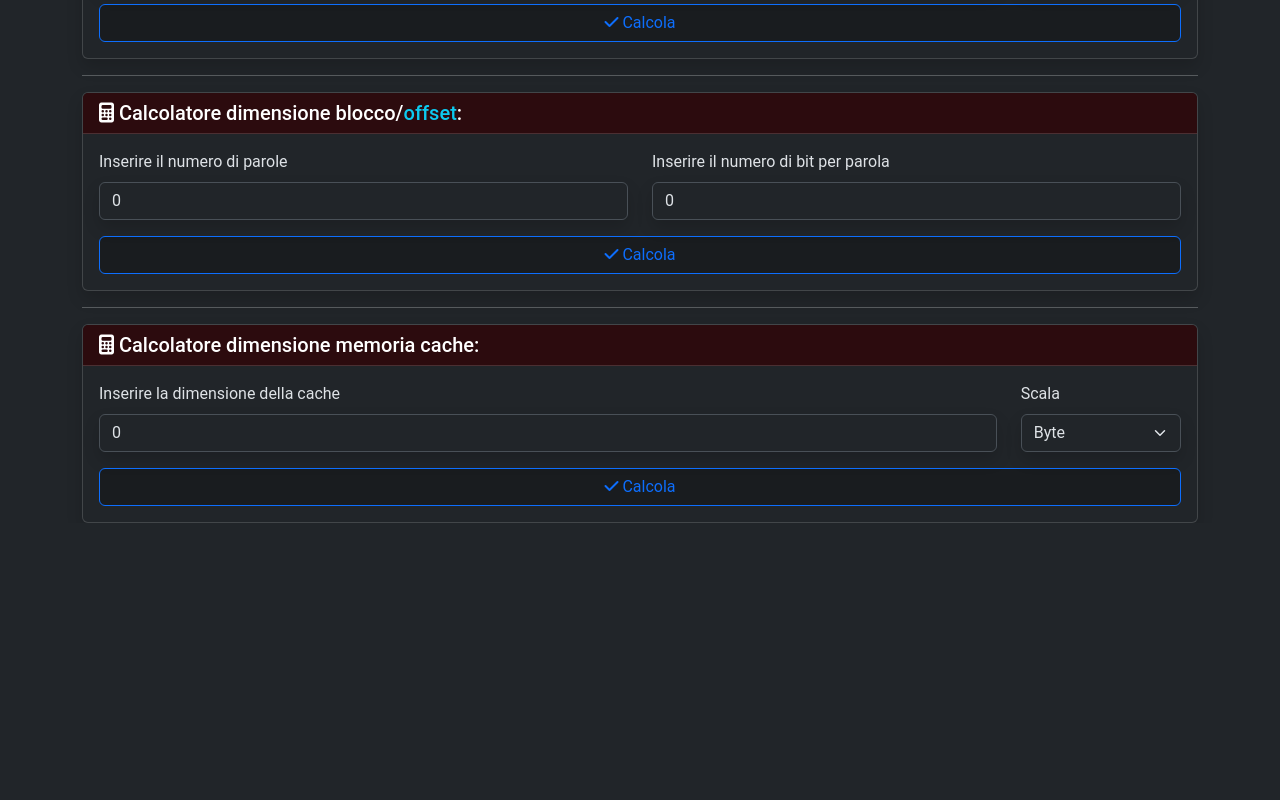
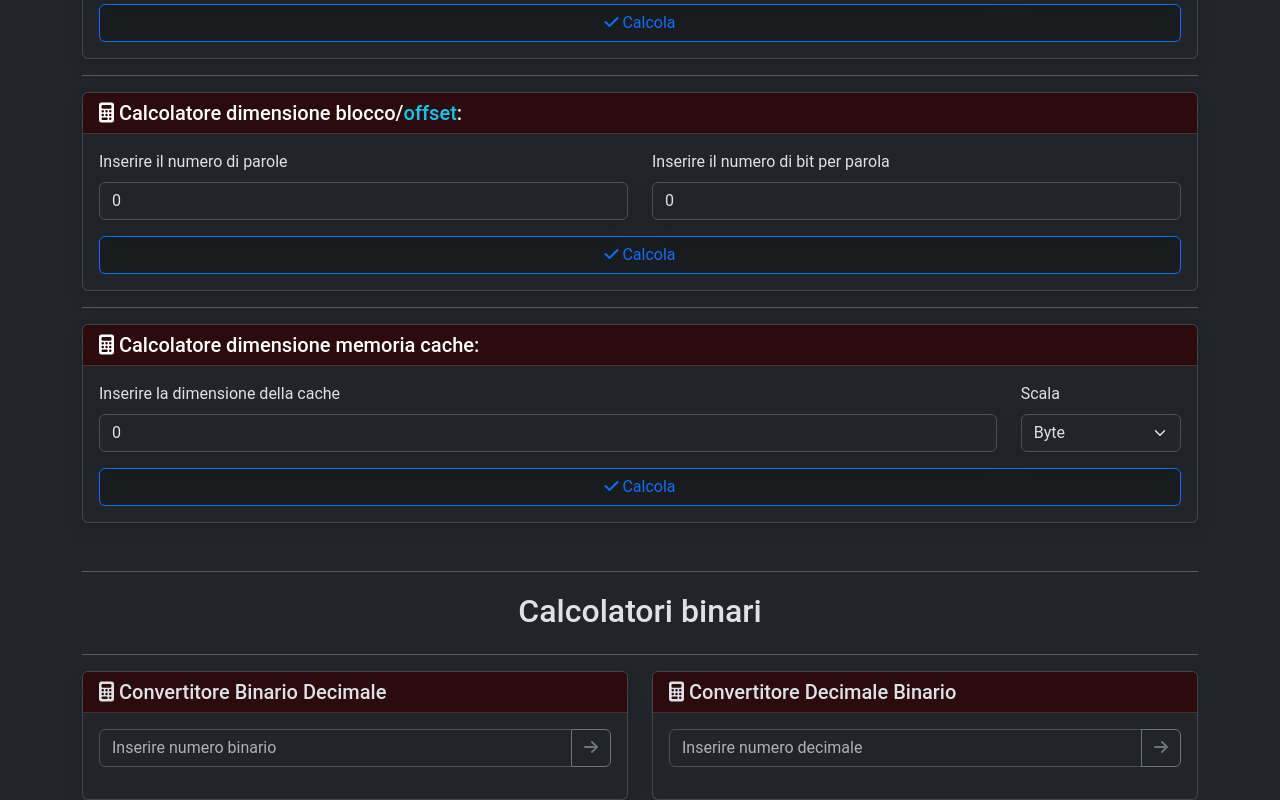
Before and after one commit to GABRYCA/AnonymousGCA-Website, a SvelteKit app: page /utility/ade in a window 1280 px wide. Shown: the part 1111-1911 px from the top of the page. Before the commit the page ends 1634 px from the top, so only its background shows below. Built offline with nearby package versions, Linux system fonts and the light colour scheme.

Commit message:
Changelogs: - Added some calculators

```diff
--- a/src/routes/utility/ade/+page.svelte
+++ b/src/routes/utility/ade/+page.svelte
@@ -15,6 +15,10 @@
     let wordInput = 0;
     let cacheInput = 0;
     let cacheScale = 'Byte';
+    let binaryInput = '';
+    let decimalInput = '';
+    let binaryResult = '';
+    let decimalResult = '';
 
     const unitPowers = {
         'Byte': 0,
@@ -46,6 +50,14 @@
             return '<p class="text-danger mb-0">Inserire un multiplo di 8</p>';
         }
         return bits / 8;
+    }
+
+    function binaryToDecimal() {
+        binaryResult = parseInt(binaryInput, 2).toString(10);
+    }
+
+    function decimalToBinary() {
+        decimalResult = parseInt(decimalInput, 10).toString(2);
     }
 
     function handleSubmit() {
@@ -350,3 +362,61 @@
         </div>
     </div>
 </div>
+
+<div class="container mt-5">
+
+    <hr class="text-light">
+
+    <div class="row">
+        <div class="col">
+            <p class="h2 text-center mt-1">Calcolatori binari</p>
+        </div>
+    </div>
+
+    <hr class="text-light">
+
+    <div class="row">
+        <div class="col-md-6 col-sm-12">
+            <div class="card shadow">
+                <div class="card-header bg-danger-subtle">
+                    <h5 class="mb-0"><i class="fas fa-calculator"></i> Convertitore Binario Decimale</h5>
+                </div>
+                <div class="card-body">
+                    <form on:submit|preventDefault={binaryToDecimal}>
+                        <div class="input-group mb-3">
+                            <input bind:value={binaryInput} type="text" class="form-control" placeholder="Inserire numero binario">
+                            <button class="btn btn-outline-secondary" type="submit"><i class="fas fa-arrow-right"></i></button>
+                        </div>
+                    </form>
+                    {#if binaryResult !== ''}
+                        <div class="alert alert-success" role="alert">
+                            Decimale: {binaryResult}
+                        </div>
+                    {/if}
+                </div>
+            </div>
+        </div>
+
+        <div class="col-md-6 col-sm-12">
+            <div class="card">
+                <div class="card-header bg-danger-subtle">
+                    <h5 class="mb-0"><i class="fas fa-calculator"></i> Convertitore Decimale Binario</h5>
+                </div>
+                <div class="card-body">
+                    <form on:submit|preventDefault={decimalToBinary}>
+                        <div class="input-group mb-3">
+                            <input bind:value={decimalInput} type="text" class="form-control" placeholder="Inserire numero decimale">
+                            <button class="btn btn-outline-secondary" type="submit"><i class="fas fa-arrow-right"></i></button>
+                        </div>
+                    </form>
+                    {#if decimalResult !== ''}
+                        <div class="alert alert-success" role="alert">
+                            Binario: {decimalResult}
+                        </div>
+                    {/if}
+                </div>
+            </div>
+        </div>
+    </div>
+
+</div>
```
